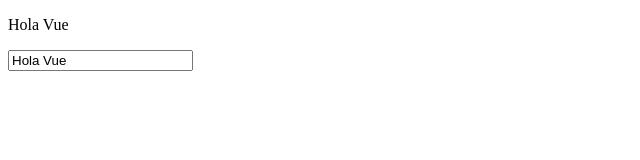
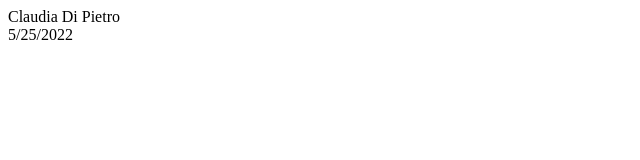
Before and after one commit to claudiadipietro/vueJS_test, a plain HTML site: page index.html in a window 1280 px wide. Shown: the whole page, without its empty margins (0-640 px from the left). Drawn offline with nearby package versions, Linux system fonts and the light colour scheme.

Commit message:
Computed properties learned

```diff
--- a/index.html
+++ b/index.html
@@ -13,14 +13,23 @@
         const vm = Vue.createApp({
             data() {
                 return {
-                    text: "Hola Vue"
+                    firstName : "Claudia",
+                    lastName : "Di Pietro",
+                    now : new Date
                 };
             },
-            template: `<p>{{text}}</p>
-            <input
-                type="text"
-                v-model="text"
-            />`
+            computed:{
+                fullName(){
+                    return this.firstName + " " + this.lastName
+                },
+                today(){
+                    return this.now.toLocaleDateString();
+                }
+            },
+            template: `
+            <div>{{fullName}}</div>
+            <div>{{today}}</div>
+            `
         }).mount("#app");
     </script>
 </body>
```
